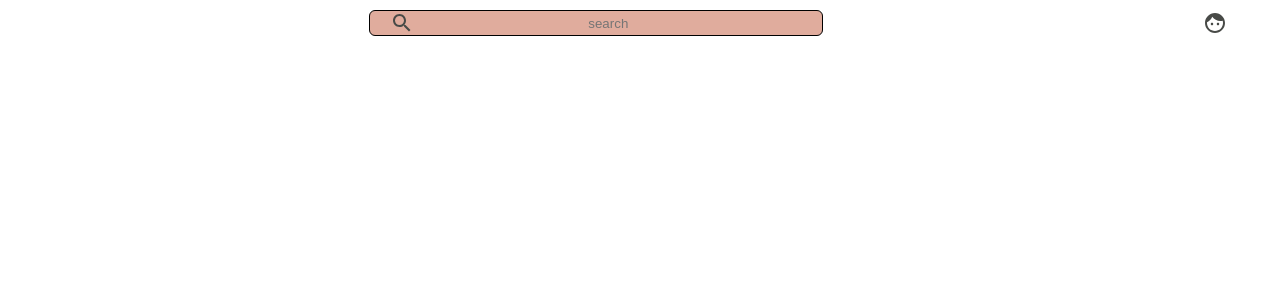
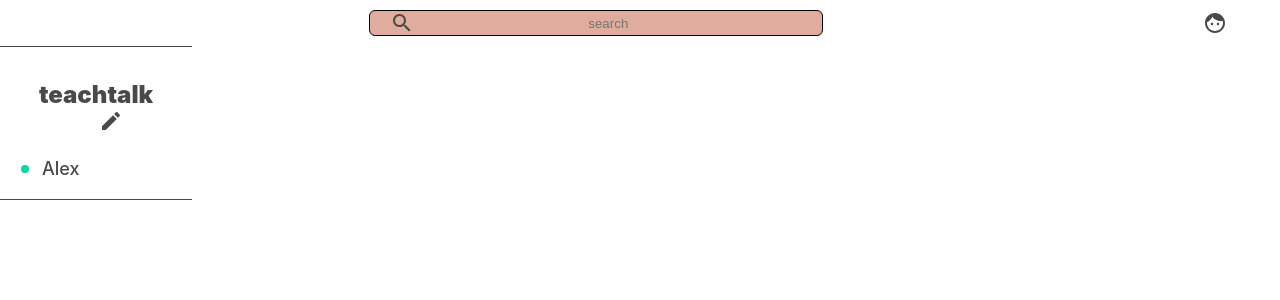
Before and after one commit to aleksnunez/teachtalk, a React (Create React App) app: page / in a window 1280 px wide. Shown: the top 300 px of the page. Built offline with nearby package versions, Linux system fonts and the light colour scheme.

Commit message:
add AppBody style and update component structure

```diff
--- a/src/App.js
+++ b/src/App.js
@@ -1,7 +1,9 @@
 import React from 'react';
 import './App.css';
+import styled from 'styled-components';
 
 import Header from './components/Header';
+import Sidebar from './components/Sidebar';
 
 import {
   BrowserRouter as Router,
@@ -9,15 +11,19 @@ import {
   Route,
 } from "react-router-dom";
 
-function App() {
+const App = () => {
   return (
     <div className="App">
       <Router>
         <>
-        <Routes>
-          <Route  exact path="/" element={<Header />}>
-          </Route>
-        </Routes>
+        <Header />
+        <AppBody>
+          <Sidebar />
+          <Routes>
+            <Route  exact path="/">
+            </Route>
+          </Routes>
+        </AppBody>
         </>
     </Router>
     </div>
@@ -25,3 +31,9 @@ function App() {
 }
 
 export default App;
+
+const AppBody = styled.div`
+  display: flex;
+  height: 100vh;
+
+`
```
